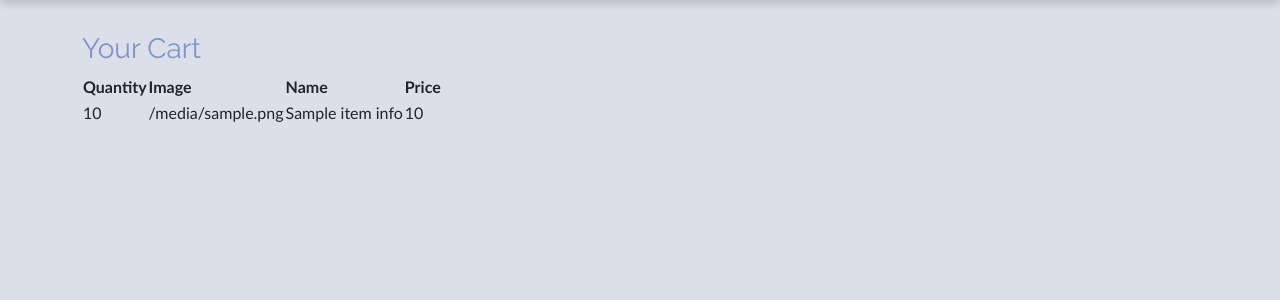
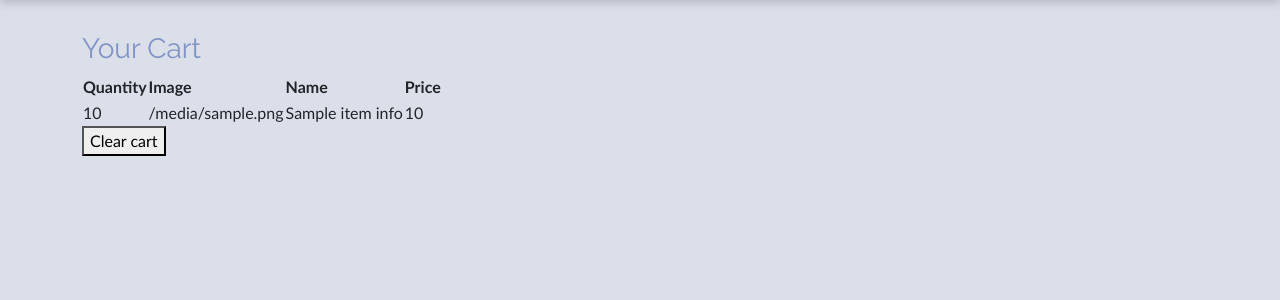
Before and after one commit to 1391819/SFIA-CRUD-core-project, a Flask app: template application/templates/cart_page.html in a window 1280 px wide. Shown: the part 56-356 px from the top of the page. Run offline with Flask 3, Linux system fonts and the light colour scheme; the template is opened without the code that fills it: most values are stand-ins (such as "Sample title", 1, 10 or a date in 2020); parts of the project's set-up code (start-up, migrations or seed data) failed here and were passed over.

Commit message:
RN: added clear cart functionality and message for user if cart is empty

```diff
--- a/application/templates/cart_page.html
+++ b/application/templates/cart_page.html
@@ -7,6 +7,9 @@
 <!-- changing content --->
 {% block content %}
 <h2>Your Cart</h2>
+
+<!-- if the cart is not empty, we display items and relative buttons -->
+{% if cart %}
 <table>
 	<tr>
 		<th>Quantity</th>
@@ -24,4 +27,10 @@
 	{% endfor %}
 </table>
 
-{% endblock content %}
+<form action="{{ url_for('clear_cart') }}" method="POST">
+	<button type="submit">Clear cart</button>
+</form>
+<!-- else we tell the user that the cart is empty -->
+{% else %}
+<p>Your cart is currently empty!</p>
+{% endif %} {% endblock content %}
```
Also changed, not shown: application/routes/routes.py (+7 -0 lines).
